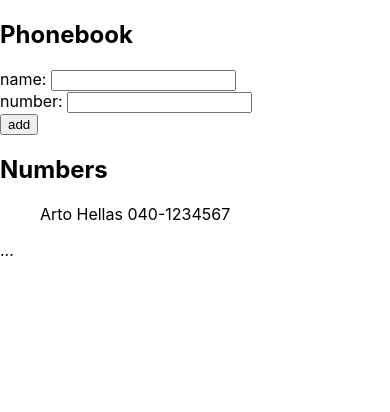
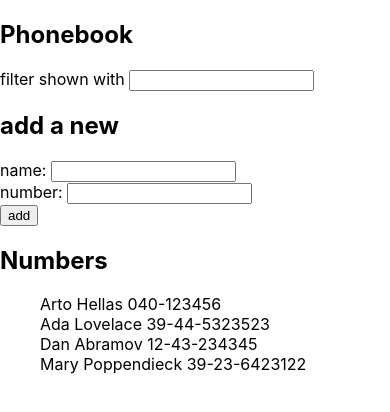
Before and after one commit to hannakozak/fullstack, a React (Create React App) app in the folder part2/phonebook/: page / in a window 390 px wide. Shown: the top 412 px of the page. Built offline with nearby package versions, Linux system fonts and the light colour scheme.

Commit message:
2.9*: The Phonebook Step4

```diff
--- a/part2/phonebook/src/App.js
+++ b/part2/phonebook/src/App.js
@@ -1,9 +1,15 @@
 import React, { useState } from 'react'
 
 const App = () => {
-  const [ persons, setPersons ] = useState([{ name: 'Arto Hellas', number: '040-1234567' }])
+  const [ persons, setPersons ] = useState([
+    { name: 'Arto Hellas', number: '040-123456' },
+    { name: 'Ada Lovelace', number: '39-44-5323523' },
+    { name: 'Dan Abramov', number: '12-43-234345' },
+    { name: 'Mary Poppendieck', number: '39-23-6423122' }])
   const [ newName, setNewName ] = useState('')
   const [ newNumber, setNewNumber ] = useState('')
+  const [ searchTerm, setSearchTerm ] = useState('')
+  const [ searchResults, setSearchResults ] = useState([])
 
   const addPerson = (event) => {
 	  event.preventDefault()
@@ -16,11 +22,10 @@ const App = () => {
 	  }
 
 	  persons.some(person => person.name === newName) ?
-		  window.alert(`${newName} is already added to phonebook`) :
+		window.alert(`${newName} is already added to phonebook`) :
 		setPersons(persons.concat(personObject))
       setNewName('')
 	  setNewNumber('')
-
   }
 
   const handleNameChange = (event) => {
@@ -32,9 +37,28 @@ const App = () => {
 	  console.log(event.target.value)
 	  setNewNumber(event.target.value)
   }
+
+  const handleSearch = (event) => {
+	  console.log(event.target.value)
+	  setSearchTerm(event.target.value)
+	  personsFiltered()
+  }
+
+  const personsFiltered = () => {
+	const results = persons.filter(person =>
+	person.name.toLowerCase().includes(searchTerm.toLowerCase())
+    )
+    setSearchResults(results)
+  }
+
   return (
     <div>
       <h2>Phonebook</h2>
+	  <p>filter shown with <input value={searchTerm} onChange={handleSearch}/></p>
+		  { searchTerm ?
+		    <ul>{searchResults.map(person => <li key={person.name}>{person.name}</li>)}</ul> :
+		  <div></div> }
+	  <h2>add a new </h2>
       <form onSubmit={addPerson}>
         <div> name: <input value={newName} onChange={handleNameChange}/></div>
 		<div>number: <input value={newNumber} onChange={handleNumberChange}/></div>
@@ -45,10 +69,9 @@ const App = () => {
       <h2>Numbers</h2>
 	  <ul>
         {persons.map(person =>
-		<li key={person.id}>{person.name}  {person.number}</li>
+		<li key={person.name}>{person.name}  {person.number}</li>
         )}
       </ul>
-      ...
     </div>
   )
 }
```
